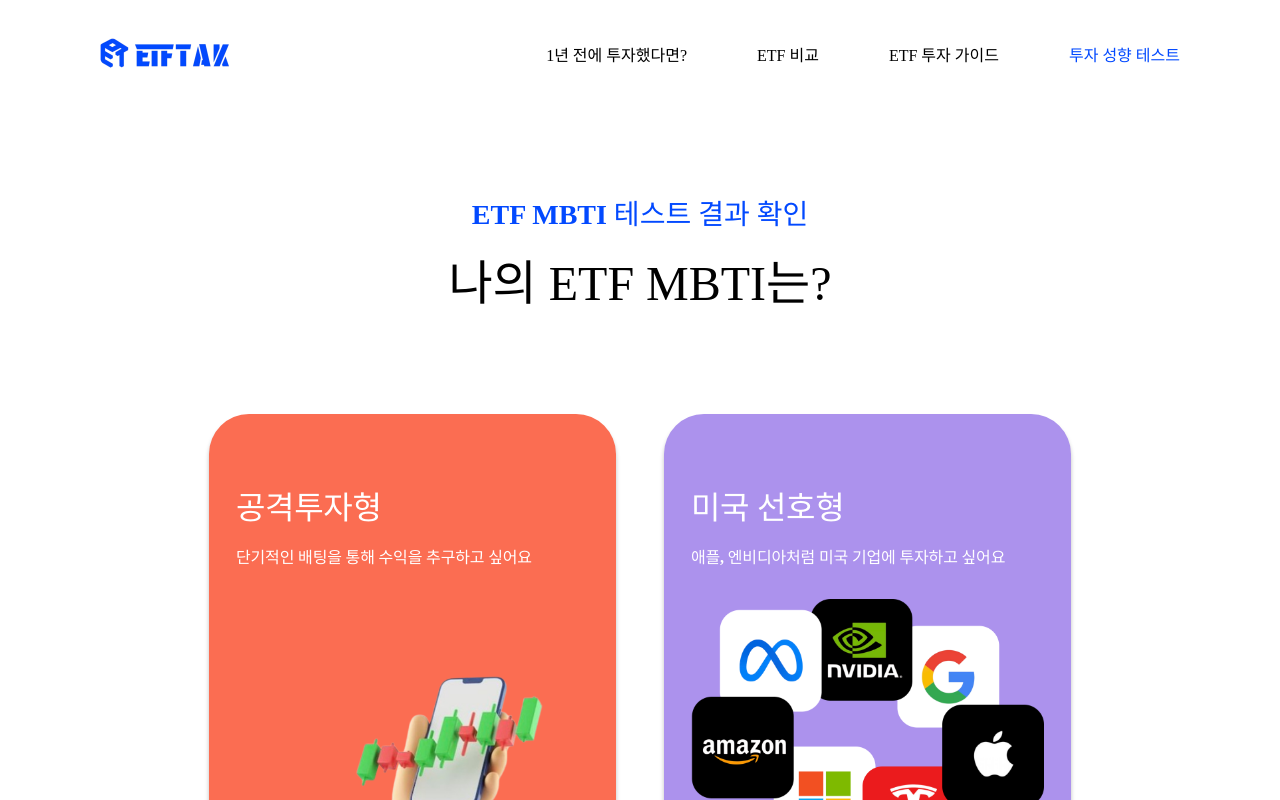
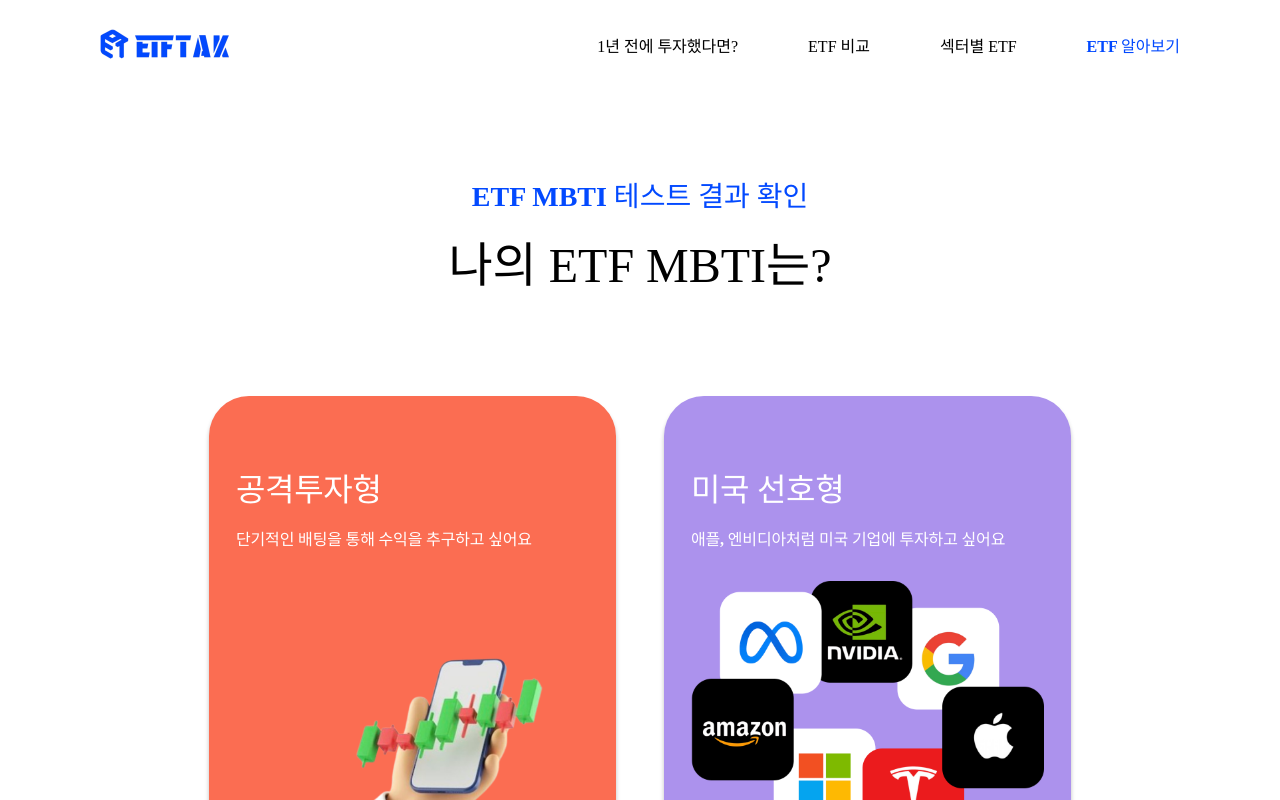
Before and after one commit to ETF-TAK/FE, a React (Vite) app: page /test/result in a window 1280 px wide. Shown: the top 800 px of the page. Built offline with nearby package versions, Linux system fonts and the light colour scheme; a web font is replaced by a local one.

Commit message:
feat(#36): NavBar 드롭다운 추가

```diff
--- a/src/components/common/header/Header.jsx
+++ b/src/components/common/header/Header.jsx
@@ -1,11 +1,12 @@
-import React from 'react';
-import { useLocation } from 'react-router-dom';
-import MainLogo from '../../../assets/images/common/logo.png';
-import { Link } from 'react-router-dom';
-import './style.css';
+import React, { useState } from "react";
+import { useLocation } from "react-router-dom";
+import MainLogo from "../../../assets/images/common/logo.png";
+import { Link } from "react-router-dom";
+import "./style.css";
 
 export default function Header() {
   const location = useLocation();
+  const [isOpenDropdown, setIsOpenDropdown] = useState(false);
 
   return (
     <nav className="navbar">
@@ -14,24 +15,40 @@ export default function Header() {
       </Link>
       <ul className="navbar-links">
         <li>
-          <Link to="/invest" className={location.pathname.startsWith('/invest') ? 'active' : ''}>
+          <Link to="/invest" className={location.pathname.startsWith("/invest") ? "active" : ""}>
             1년 전에 투자했다면?
           </Link>
         </li>
         <li>
-          <Link to="/compare" className={location.pathname.startsWith('/compare') ? 'active' : ''}>
+          <Link to="/compare" className={location.pathname.startsWith("/compare") ? "active" : ""}>
             ETF 비교
           </Link>
         </li>
         <li>
-          <Link to="/guide" className={location.pathname.startsWith('/guide') ? 'active' : ''}>
-            ETF 투자 가이드
+          <Link to="/etf/list" className={location.pathname.startsWith("/etf/list") ? "active" : ""}>
+            섹터별 ETF
           </Link>
         </li>
-        <li>
-          <Link to="/test" className={location.pathname.startsWith('/test') ? 'active' : ''}>
-            투자 성향 테스트
-          </Link>
+
+        {/* 드롭다운 */}
+        <li className="dropdown">
+          <a
+            className={location.pathname.startsWith("/guide") || location.pathname.startsWith("/test") ? "active" : ""}
+          >
+            <p>ETF 알아보기</p>
+          </a>
+          <ul className="dropdown-menu">
+            <li>
+              <Link to="/guide" className={location.pathname.startsWith("/guide") ? "active" : ""}>
+                ETF 투자 가이드
+              </Link>
+            </li>
+            <li>
+              <Link to="/test" className={location.pathname.startsWith("/test") ? "active" : ""}>
+                투자 성향 테스트
+              </Link>
+            </li>
+          </ul>
         </li>
       </ul>
     </nav>
--- a/src/components/common/header/style.css
+++ b/src/components/common/header/style.css
@@ -2,7 +2,7 @@
   display: flex;
   justify-content: space-between;
   align-items: center;
-  padding: 35px 100px;
+  padding: 0px 100px;
   background-color: #ffffff;
   font-size: 16px;
 }
@@ -21,6 +21,7 @@
 
 .navbar-links li {
   margin-left: 70px;
+  padding: 35px 0px;
 }
 
 .navbar-links a {
@@ -38,3 +39,75 @@
   color: #0249ff;
   font-weight: 700;
 }
+
+/* 드롭다운 */
+.dropdown {
+  position: relative;
+}
+
+.dropdown p {
+  cursor: pointer;
+}
+
+.dropdown-menu {
+  position: absolute;
+  top: 90px;
+  left: -50%;
+  z-index: 1000;
+  border: 0.5px solid #ddd;
+  box-shadow: 0 4px 6px rgba(0, 0, 0, 0.1);
+  border-radius: 12px;
+  background-color: white;
+  display: block;
+  opacity: 0;
+  transform: translateY(-10px);
+  transition:
+    opacity 0.3s ease,
+    transform 0.3s ease;
+  pointer-events: none;
+}
+
+.dropdown-menu li {
+  display: flex;
+  justify-content: center;
+  align-items: center;
+  margin: 0;
+  padding: 0px;
+  width: 180px;
+  height: 52px;
+}
+
+/* 마우스를 올리면 드롭다운 표시 */
+.dropdown:hover .dropdown-menu {
+  opacity: 1;
+  transform: translateY(0);
+  pointer-events: auto;
+}
+
+.navbar-links > li > a {
+  position: relative;
+  text-decoration: none;
+}
+
+.navbar-links > li > a::after {
+  content: "";
+  position: absolute;
+  bottom: -3px;
+  left: 50%;
+  transform: translateX(-50%);
+  width: 0; /* 초기 너비는 0으로 설정 */
+  height: 2px;
+  background-color: blue;
+  transition: width 0.3s ease;
+  opacity: 0; /* 기본 상태에서 숨김 */
+}
+
+.navbar-links > li > a:hover::after {
+  width: 20%;
+  opacity: 1;
+}
+
+.dropdown:hover > a {
+  color: #0249ff;
+  font-weight: 700;
+}
--- /dev/null
+++ b/src/pages/listPage/ListPage.jsx
@@ -0,0 +1,5 @@
+import React from "react";
+
+export default function ListPage() {
+  return <div>ListPage</div>;
+}
```
Also changed, not shown: src/routers/main-router.jsx (+18 -17 lines).
